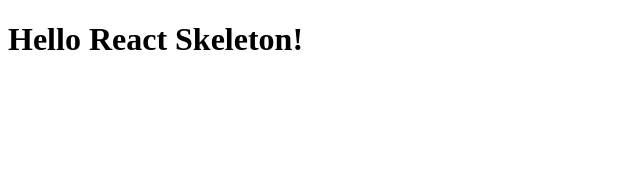
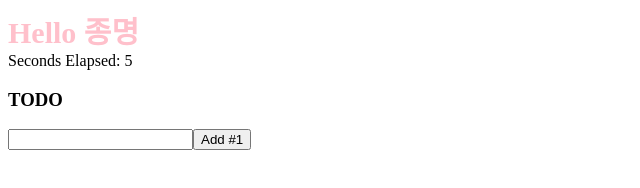
Before and after one commit to heejungbyun/react_study, a React app: page / in a window 1280 px wide. Shown: the whole page, without its empty margins (0-640 px from the left). Built offline with nearby package versions, Linux system fonts and the light colour scheme.

Commit message:
변희정 react과제 1주차

```diff
--- a/package.json
+++ b/package.json
@@ -20,6 +20,7 @@
     "babel-loader": "^6.2.4",
     "babel-preset-es2015": "^6.6.0",
     "babel-preset-react": "^6.5.0",
+    "create-react-class": "^15.5.3",
     "webpack": "^1.12.14",
     "webpack-dev-server": "^1.14.1"
   }
--- a/src/components/App.js
+++ /dev/null
@@ -1,12 +0,0 @@
-import React from 'react';
-
-class App extends React.Component {
-    render(){
-
-        return (
-          <h1>Hello React Skeleton!</h1>
-        );
-    }
-}
-
-export default App;
--- /dev/null
+++ b/src/components/Application.js
@@ -0,0 +1,55 @@
+import React from 'react';
+import ReactDOM from 'react-dom';
+
+class TodoApp extends React.Component {
+  constructor(props) {
+    super(props);
+    this.handleChange = this.handleChange.bind(this);
+    this.handleSubmit = this.handleSubmit.bind(this);
+    this.state = {items: [], text: ''};
+  }
+
+  render() {
+    return (
+      <div>
+        <h3>TODO</h3>
+        <TodoList items={this.state.items} />
+        <form onSubmit={this.handleSubmit}>
+          <input onChange={this.handleChange} value={this.state.text} />
+          <button>{'Add #' + (this.state.items.length + 1)}</button>
+        </form>
+      </div>
+    );
+  }
+
+  handleChange(e) {
+    this.setState({text: e.target.value});
+	console.log(e)
+  }
+
+  handleSubmit(e) {
+    e.preventDefault();
+    var newItem = {
+      text: this.state.text,
+      id: Date.now()
+    };
+    this.setState((prevState) => ({
+      items: prevState.items.concat(newItem),
+      text: ''
+    }));
+  }
+}
+
+class TodoList extends React.Component {
+  render() {
+    return (
+      <ul>
+        {this.props.items.map(item => (
+          <li key={item.id}>{item.text}</li>
+        ))}
+      </ul>
+    );
+  }
+}
+
+export default TodoApp;
--- /dev/null
+++ b/src/components/Simple.js
@@ -0,0 +1,21 @@
+import React from 'react';
+import ReactDOM from 'react-dom';
+// var createReactClass = require('create-react-class');
+// createReactClass사용하려면 createReactClass모듈이 필요함
+// npm install --save-dev create-react-class
+
+class Simple extends React.Component{
+	render(){
+		return <div style={{color:'pink',fontWeight:'bold',fontSize:'30px'}}>Hello {this.props.name}</div>
+	}
+}
+
+console.dir(React.Component)
+// es6를 사용하지 않고 create-react-class사용시
+// var App = createReactClass({
+// 	render: function(){
+// 		return <h1>Hello,{this.props.name}</h1>;
+// 	}
+// })
+
+export default Simple;
--- /dev/null
+++ b/src/components/Stateful.js
@@ -0,0 +1,34 @@
+import React from 'react';
+import ReactDOM from 'react-dom';
+// var createReactClass = require('create-react-class');
+// createReactClass사용하려면 createReactClass모듈이 필요함
+// npm install --save-dev create-react-class
+
+class Time extends React.Component {
+  constructor(props) {
+    super(props);
+    this.state = {secondsElapsed: 0};
+  }
+
+  tick() {
+    this.setState((prevState) => ({
+      secondsElapsed: prevState.secondsElapsed + 1
+    }));
+  }
+
+  componentDidMount() {
+    this.interval = setInterval(() => this.tick(), 1000);
+  }
+
+  componentWillUnmount() {
+    clearInterval(this.interval);
+  }
+
+  render() {
+    return (
+      <div>Seconds Elapsed: {this.state.secondsElapsed}</div>
+    );
+  }
+}
+
+export default Time;
--- a/src/index.js
+++ b/src/index.js
@@ -1,6 +1,18 @@
+//default import
 import React from 'react';
 import ReactDOM from 'react-dom';
-import App from './components/App';
-
+// Simple component import
+import Simple from './components/Simple';
+// Time component import
+import Time from './components/Stateful';
+// TodoApp component import
+import TodoApp from './components/Application'
 const rootElement = document.getElementById('root');
-ReactDOM.render(<App />, rootElement);
+const Element = (
+	<div>
+		<Simple name="종명"/>
+		<Time />
+		<TodoApp />
+	</div>
+);
+ReactDOM.render(Element, rootElement);
```
Also changed, not shown: public/index.html (line endings or trailing spaces), webpack.config.js (line endings or trailing spaces).
